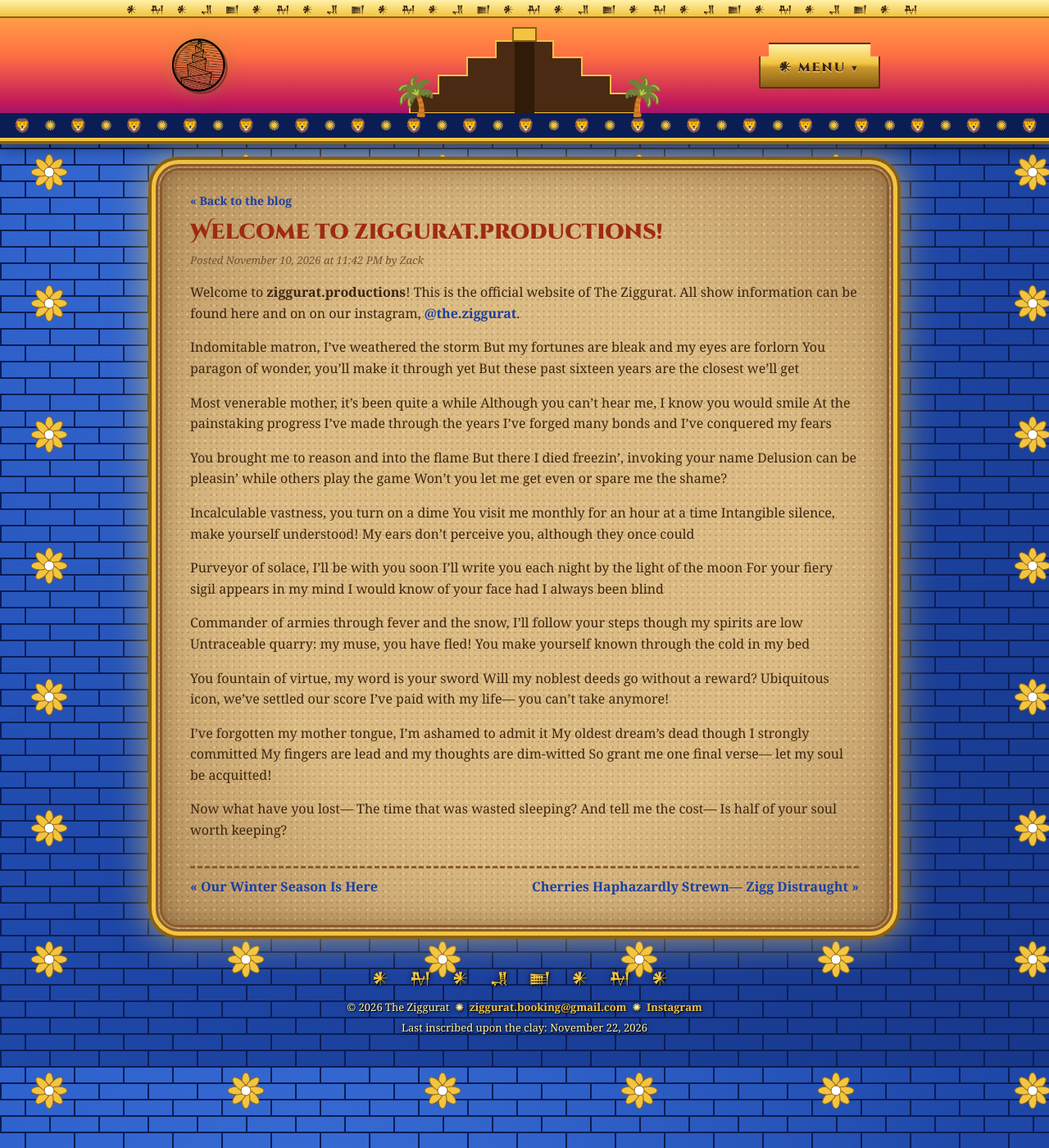
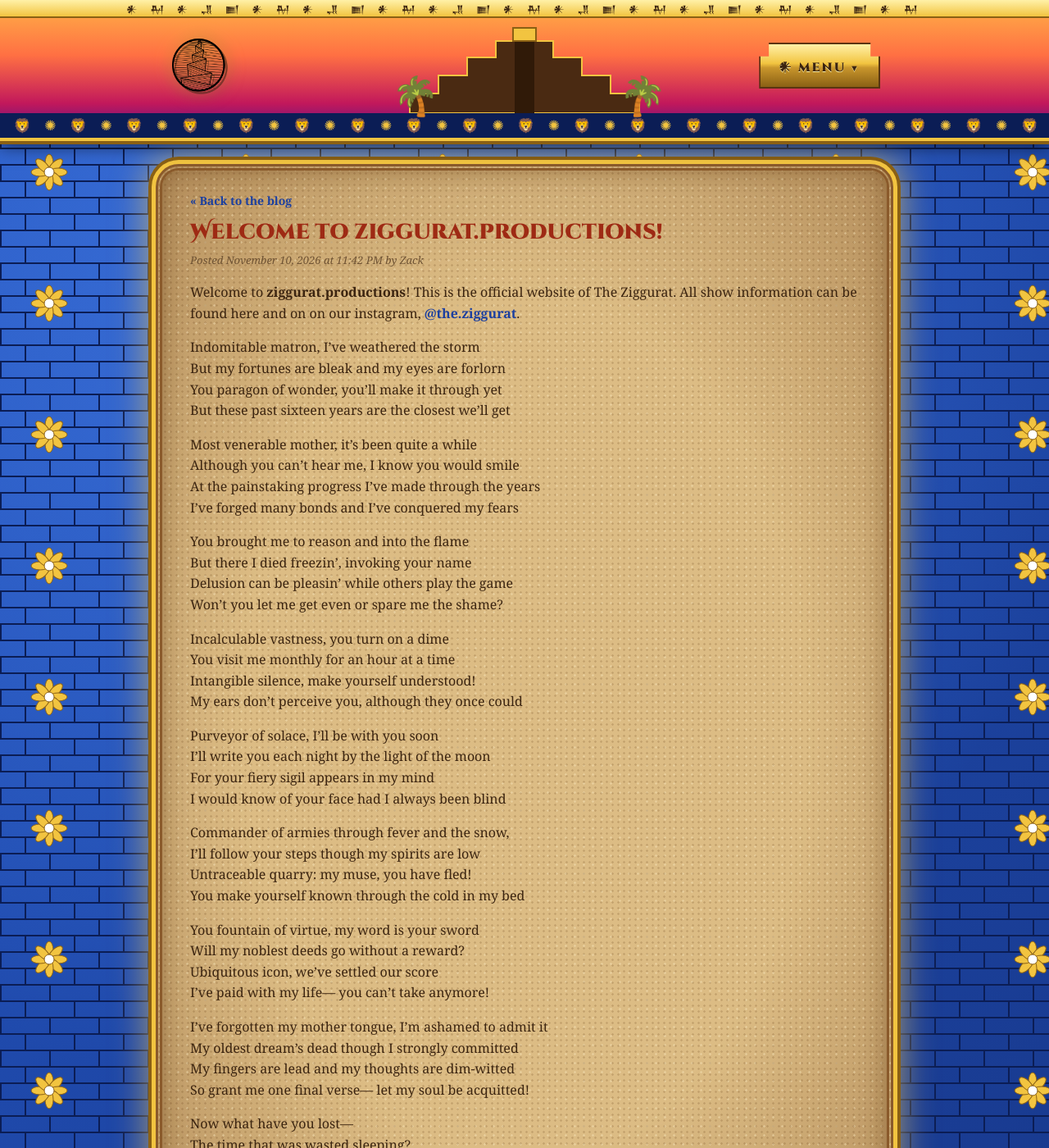
Before and after one commit to TheZigguratEvents/Official-Website, a Jekyll site: the page built from _posts/2026-11-10-welcome-to-our-website.md, in a window 1280 px wide and 1400 px high. Shown: the whole window at 82% size. Built offline with Jekyll 4.4.1, drawn with Linux system fonts in a browser that asks for light colours; some of the changed text lies outside the part shown.

Commit message:
Update 2026-11-10-welcome-to-our-website.md

```diff
--- a/_posts/2026-11-10-welcome-to-our-website.md
+++ b/_posts/2026-11-10-welcome-to-our-website.md
@@ -6,55 +6,55 @@ author: "Zack"
 
 Welcome to **ziggurat.productions**! This is the official website of The Ziggurat. All show information can be found here and on on our instagram, [@the.ziggurat](instagram.com/the.ziggurat).
 
-Indomitable matron, I’ve weathered the storm
-But my fortunes are bleak and my eyes are forlorn
-You paragon of wonder, you’ll make it through yet
+Indomitable matron, I’ve weathered the storm\
+But my fortunes are bleak and my eyes are forlorn\
+You paragon of wonder, you’ll make it through yet\
 But these past sixteen years are the closest we’ll get
 
 
-Most venerable mother, it’s been quite a while
-Although you can’t hear me, I know you would smile
-At the painstaking progress I’ve made through the years
+Most venerable mother, it’s been quite a while\
+Although you can’t hear me, I know you would smile\
+At the painstaking progress I’ve made through the years\
 I’ve forged many bonds and I’ve conquered my fears
 
 
-You brought me to reason and into the flame
-But there I died freezin’, invoking your name
-Delusion can be pleasin’ while others play the game
+You brought me to reason and into the flame\
+But there I died freezin’, invoking your name\
+Delusion can be pleasin’ while others play the game\
 Won’t you let me get even or spare me the shame?
 
 
-Incalculable vastness, you turn on a dime
-You visit me monthly for an hour at a time
-Intangible silence, make yourself understood!
+Incalculable vastness, you turn on a dime\
+You visit me monthly for an hour at a time\
+Intangible silence, make yourself understood!\
 My ears don’t perceive you, although they once could
 
 
-Purveyor of solace, I’ll be with you soon
-I’ll write you each night by the light of the moon
-For your fiery sigil appears in my mind
+Purveyor of solace, I’ll be with you soon\
+I’ll write you each night by the light of the moon\
+For your fiery sigil appears in my mind\
 I would know of your face had I always been blind
 
 
-Commander of armies through fever and the snow,
-I’ll follow your steps though my spirits are low
-Untraceable quarry: my muse, you have fled!
+Commander of armies through fever and the snow,\
+I’ll follow your steps though my spirits are low\
+Untraceable quarry: my muse, you have fled!\
 You make yourself known through the cold in my bed
 
 
-You fountain of virtue, my word is your sword
-Will my noblest deeds go without a reward?
-Ubiquitous icon, we’ve settled our score
+You fountain of virtue, my word is your sword\
+Will my noblest deeds go without a reward?\
+Ubiquitous icon, we’ve settled our score\
 I’ve paid with my life— you can’t take anymore!
 
 
-I’ve forgotten my mother tongue, I’m ashamed to admit it
-My oldest dream’s dead though I strongly committed
-My fingers are lead and my thoughts are dim-witted
+I’ve forgotten my mother tongue, I’m ashamed to admit it\
+My oldest dream’s dead though I strongly committed\
+My fingers are lead and my thoughts are dim-witted\
 So grant me one final verse— let my soul be acquitted!
 
 
-Now what have you lost—
-The time that was wasted sleeping?
-And tell me the cost—
+Now what have you lost—\
+The time that was wasted sleeping?\
+And tell me the cost—\
 Is half of your soul worth keeping?
```
